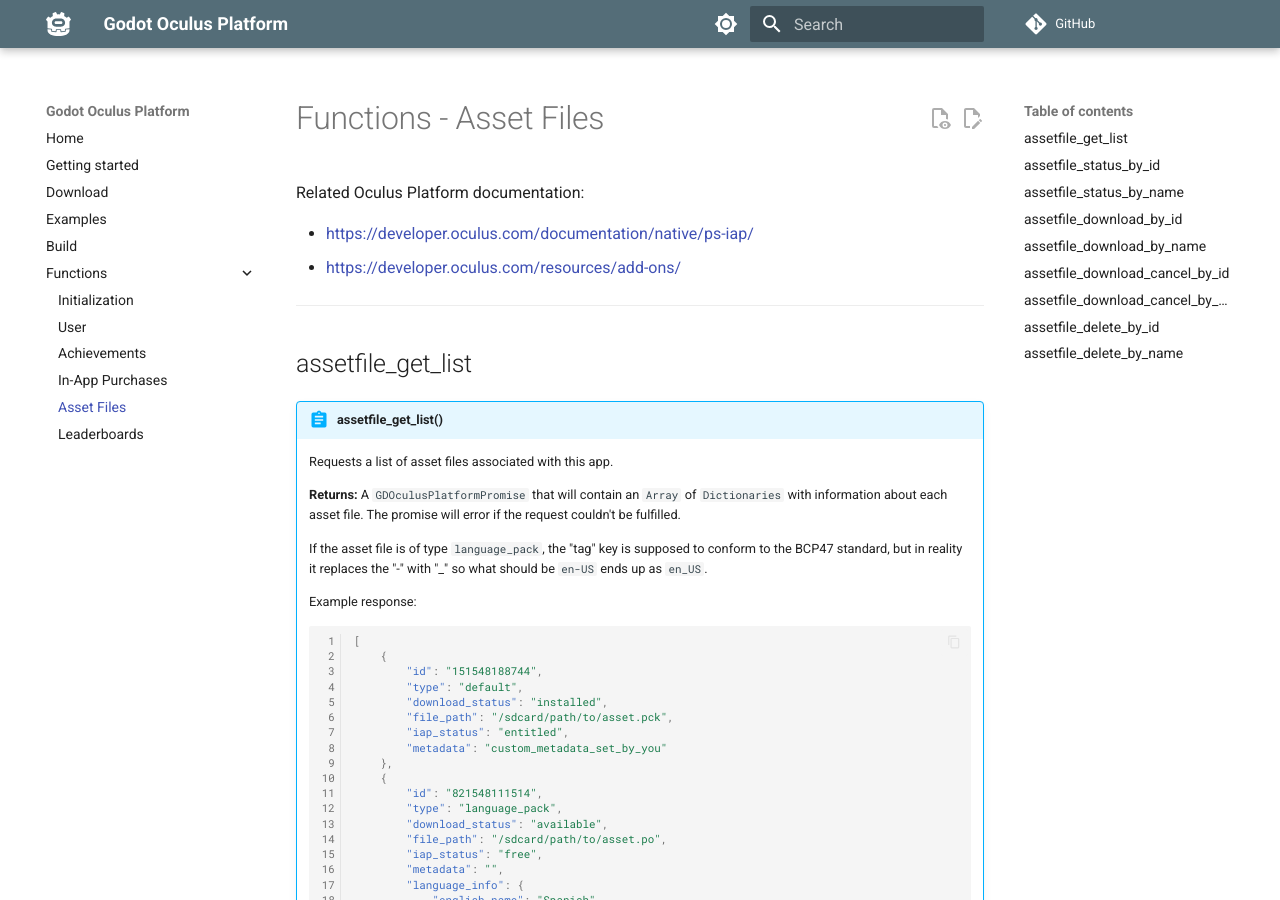
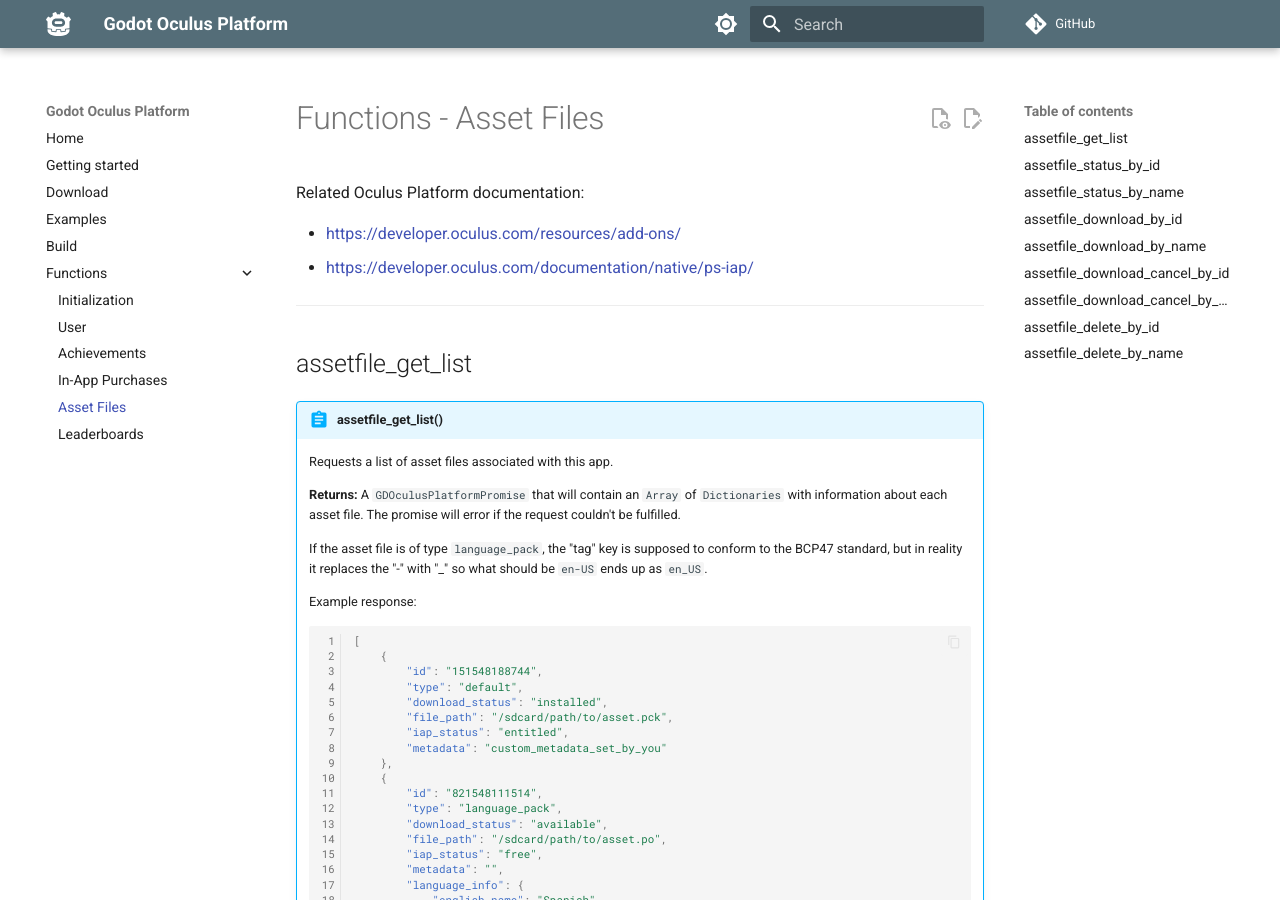
Before and after one commit to decacis/godot_oculus_platform, an MkDocs documentation site: the page built from docs/functions/asset-files.md, in a window 1280 px wide and 900 px high. Built offline with MkDocs 1.6.1 and Material for MkDocs 9.7.7, drawn with Linux system fonts in a browser that asks for light colours; comment, search, counter and statistics services are not loaded.

```diff
--- a/docs/functions/asset-files.md
+++ b/docs/functions/asset-files.md
@@ -1,8 +1,8 @@
 # Functions - Asset Files
 Related Oculus Platform documentation:
 
+- [https://developer.oculus.com/resources/add-ons/](https://developer.oculus.com/resources/add-ons/)
 - [https://developer.oculus.com/documentation/native/ps-iap/](https://developer.oculus.com/documentation/native/ps-iap/)
-- [https://developer.oculus.com/resources/add-ons/](https://developer.oculus.com/resources/add-ons/)
 
 ------
 ## assetfile_get_list
```
